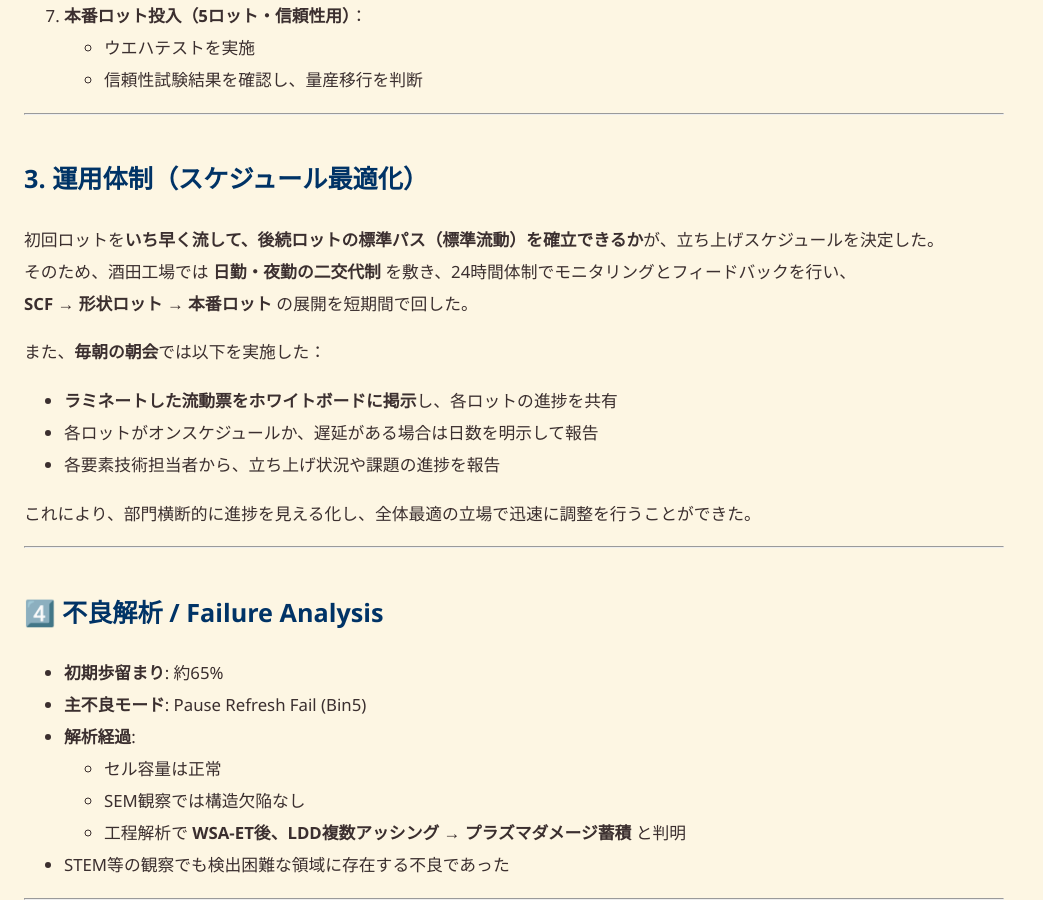
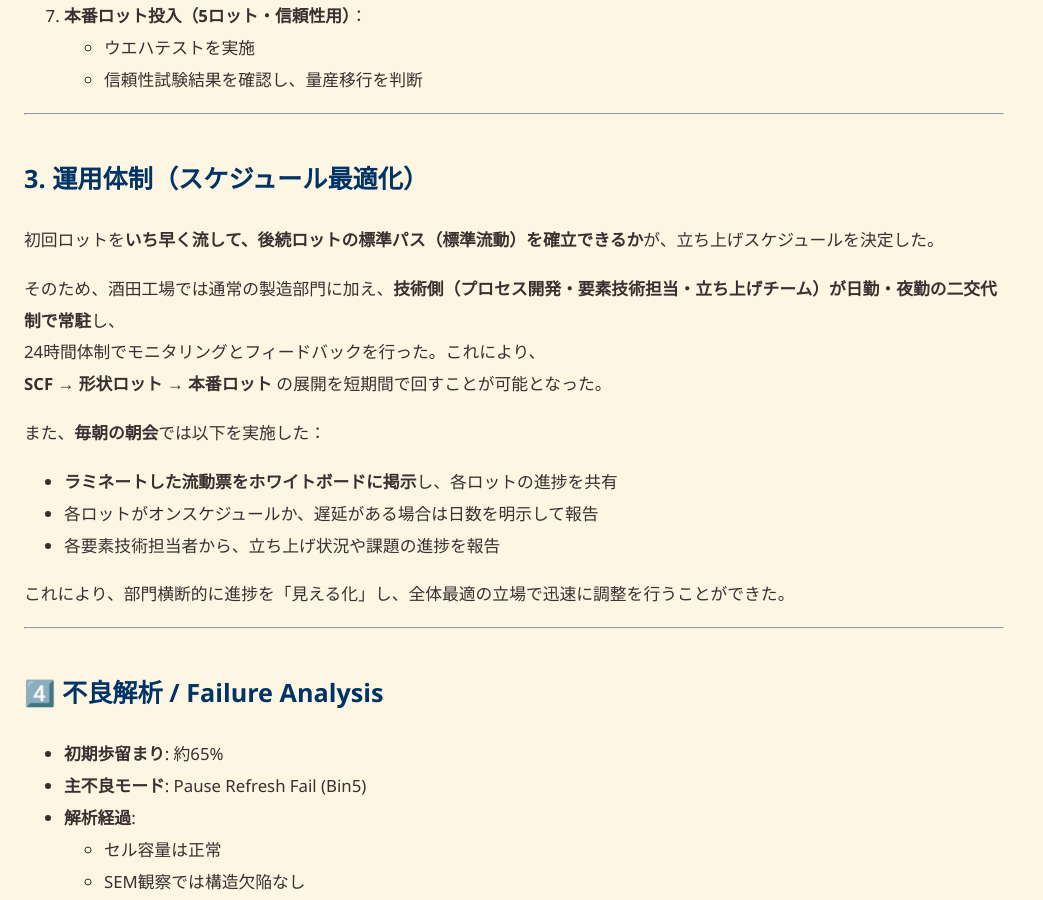
Before and after one commit to Samizo-AITL/Edusemi-Plus, a Jekyll site: the page built from archive/paper/dram_vsram/01_DRAM_Startup_0.25um.md, in a window 1280 px wide and 900 px high, scrolled down 1604 px. Shown: the whole window, without its empty margins (0-1043 px from the left). Built offline with Jekyll 4.4.1, drawn with Linux system fonts in a browser that asks for light colours.

Commit message:
Update 01_DRAM_Startup_0.25um.md

```diff
--- a/archive/paper/dram_vsram/01_DRAM_Startup_0.25um.md
+++ b/archive/paper/dram_vsram/01_DRAM_Startup_0.25um.md
@@ -61,15 +61,17 @@ title: "0.25µm 64M DRAM (3rd Gen) Startup Record (1998)"
 ## 3. 運用体制（スケジュール最適化）
 
 初回ロットを**いち早く流して、後続ロットの標準パス（標準流動）を確立できるか**が、立ち上げスケジュールを決定した。
-そのため、酒田工場では **日勤・夜勤の二交代制** を敷き、24時間体制でモニタリングとフィードバックを行い、
-**SCF → 形状ロット → 本番ロット** の展開を短期間で回した。
+
+そのため、酒田工場では通常の製造部門に加え、**技術側（プロセス開発・要素技術担当・立ち上げチーム）が日勤・夜勤の二交代制で常駐**し、
+24時間体制でモニタリングとフィードバックを行った。これにより、
+**SCF → 形状ロット → 本番ロット** の展開を短期間で回すことが可能となった。
 
 また、**毎朝の朝会**では以下を実施した：
 - **ラミネートした流動票をホワイトボードに掲示**し、各ロットの進捗を共有
 - 各ロットがオンスケジュールか、遅延がある場合は日数を明示して報告
 - 各要素技術担当者から、立ち上げ状況や課題の進捗を報告
 
-これにより、部門横断的に進捗を見える化し、全体最適の立場で迅速に調整を行うことができた。
+これにより、部門横断的に進捗を「見える化」し、全体最適の立場で迅速に調整を行うことができた。
 
 ---
 
```
